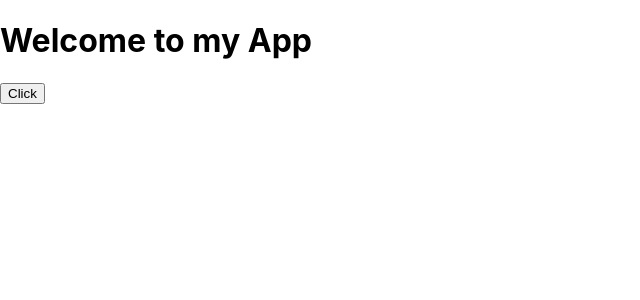
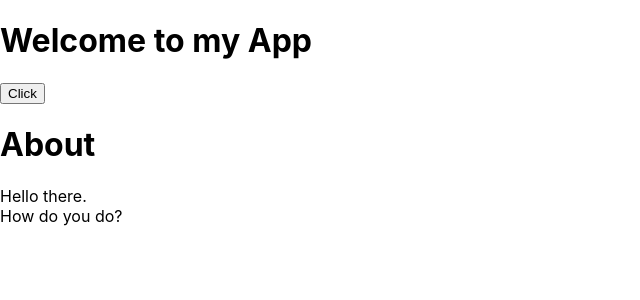
Before and after one commit to dchf12/vite-react-ts, a React (Vite) app: page / in a window 1280 px wide. Shown: the top 300 px of the page, without its empty margins (0-640 px from the left). Built offline with nearby package versions, Linux system fonts and the light colour scheme.

Commit message:
feat: Writing markup with JSX

```diff
--- a/src/App.tsx
+++ b/src/App.tsx
@@ -7,6 +7,20 @@
     <div>
       <h1>Welcome to my App</h1>
       <MyButton />
+      <AboutPage />
     </div>
   );
 }
+
+function AboutPage() {
+  return (
+    <>
+      <h1>About</h1>
+      <p>
+        Hello there.
+        <br />
+        How do you do?
+      </p>
+    </>
+  );
+}
```
